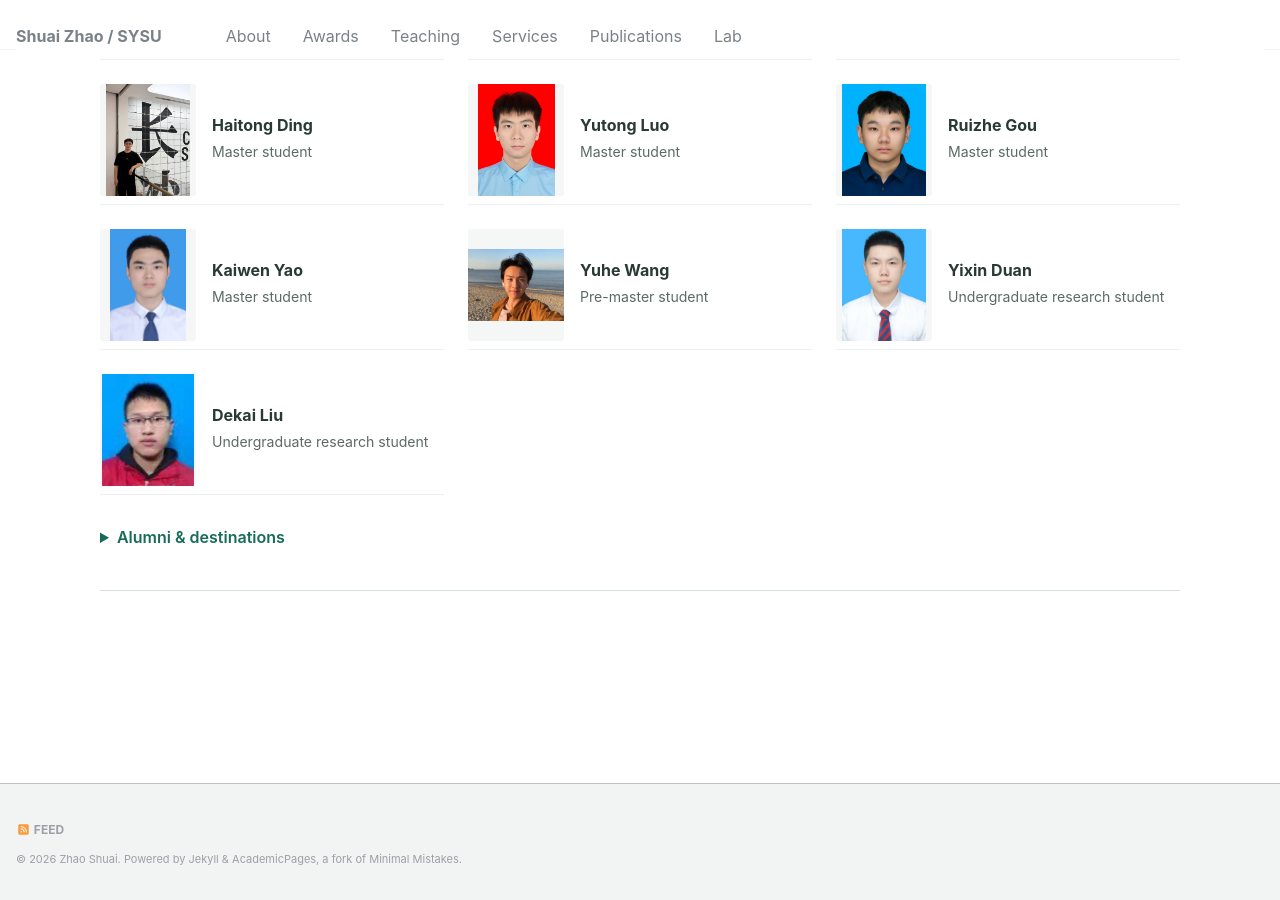
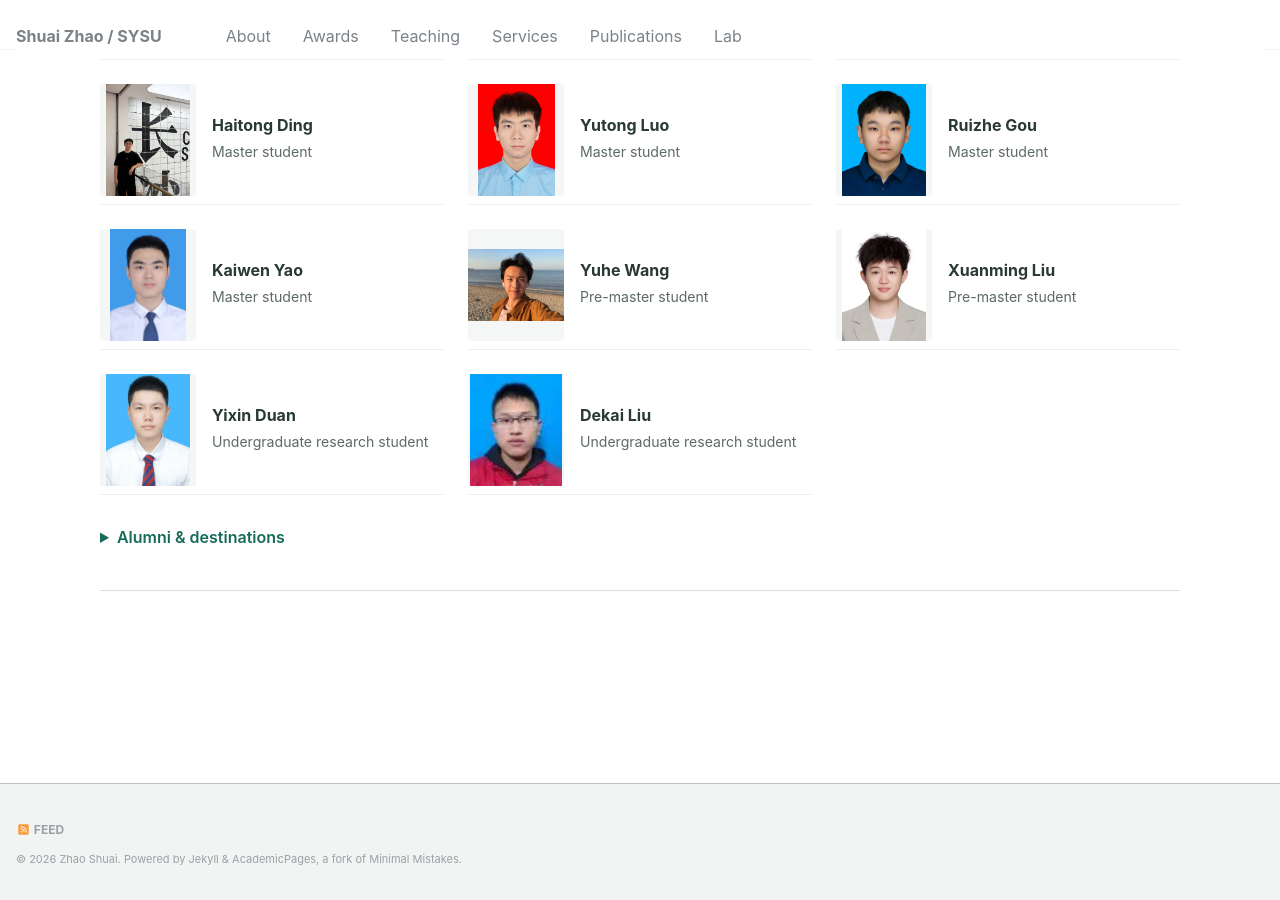
Before and after one commit to zs673/zs673.github.io, a Jekyll site: the page built from _pages/lab.html, in a window 1280 px wide and 900 px high, scrolled down 997 px. Built offline with Jekyll 4.4.1, drawn with Linux system fonts in a browser that asks for light colours.

Commit message:
Add Xuanming Liu as a pre-master student

```diff
--- a/_data/portraits.yml
+++ b/_data/portraits.yml
@@ -24,5 +24,6 @@
   "Haitong Ding": "/images/people/haitong-ding.jpg",
   "Kaiwen Yao": "/images/people/kaiwen-yao.jpg",
   "Ye Duan": "/images/people/ye-duan.jpg",
-  "Songyang He": "/images/people/songyang-he.jpg"
+  "Songyang He": "/images/people/songyang-he.jpg",
+  "Xuanming Liu": "/images/people/xuanming-liu.jpg"
 }
--- a/_data/students.yml
+++ b/_data/students.yml
@@ -33,6 +33,7 @@ current:
       year: 1
   pre_master:
     - name: Yuhe Wang
+    - name: Xuanming Liu
   undergraduate:
     - name: Yixin Duan
     - name: Dekai Liu
```
Also changed, not shown: images/people/xuanming-liu.jpg (added).
